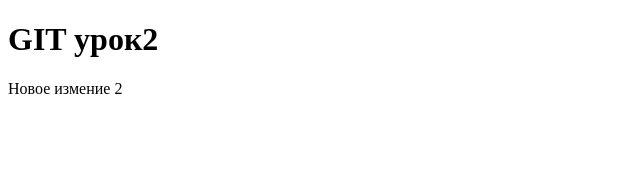
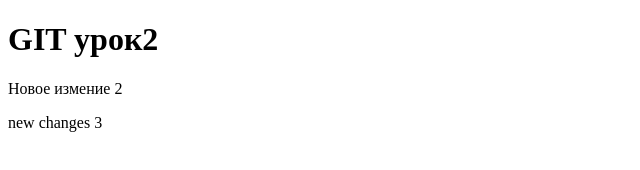
Before and after one commit to GrechnevDS/HelloWorld, a plain HTML site: page index.html in a window 1280 px wide. Shown: the whole page, without its empty margins (0-640 px from the left). Drawn offline with Linux system fonts and the light colour scheme.

Commit message:
second commit

```diff
--- a/index.html
+++ b/index.html
@@ -9,5 +9,6 @@
 <body>
     <h1>GIT урок2</h1>
     <p>Новое измение 2</p>
+    <p>new changes 3</p>
 </body>
 </html>
```
